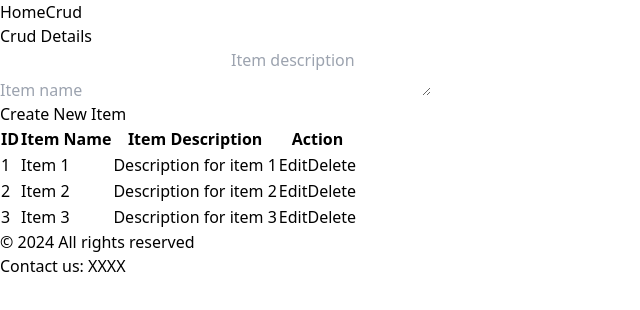
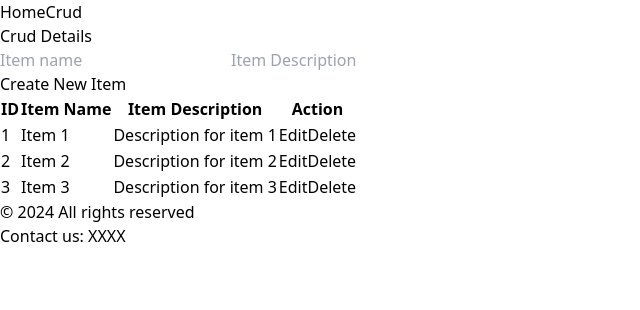
Before and after one commit to chuuuiii/crud-react, a React (Vite) app: page /crud in a window 1280 px wide. Shown: the top 310 px of the page, without its empty margins (0-640 px from the left). Built offline with nearby package versions, Linux system fonts and the light colour scheme.

Commit message:
Local storage updated

```diff
--- a/src/pages/Crud.jsx
+++ b/src/pages/Crud.jsx
@@ -14,15 +14,18 @@ export default function Crud() {
   const [items, setItems] = useState(JSON.parse(localStorage.getItem('crudItems')) || crudItem);
   const [editingItem, setEditingItem] = useState(null)
   const [formData, setFormData] = useState({name: '', description: ''});
-  const [isMessage, setIsMessage] = useState(false);
 
 
   const saveToLocalStorage = (items) => {
     localStorage.setItem('crudItems', JSON.stringify(items))
   }
 
+  useEffect(() => {
+      saveToLocalStorage(items);
+  }, [items])
+
+
   const handleChange = (e) => {
-
     const { name, value } = e.target;
     setFormData({...formData, [name]: value});
   }
@@ -52,7 +55,6 @@ export default function Crud() {
    setEditingItem(null);
    setFormData({ name: '', description: ''});
    saveToLocalStorage(updatedItems)
-   setIsMessage(true)
 
   }
 
@@ -77,6 +79,7 @@ export default function Crud() {
       .filter((item) => item.id !== id)
       .map((item, index) => ({ ...item, id: index + 1 }));
     setItems(updatedItems);
+    // saveToLocalStorage(updatedItems);
     }
   };
 
@@ -93,52 +96,22 @@ export default function Crud() {
           required
           className="border px-4 py-2 rounded mb-2 w-full"
           />
+       <input
+        type="text"
+        name="description"
+        value={formData.description}
+        onChange={handleChange}
+        placeholder="Item Description"
+        required
+        className="border px-4 py-2 rounded w-full"/>
 
-        <textarea
-          name="description"
-          value={formData.description}
-          onChange={handleChange}
-          placeholder="Item description"
-          required
-          className="border px-4 py-2 rounded mb-4  w-full"
-        />
         <div className="flex justify-center">
-        {/* {editingItem ? (
-          <Button type="update" onClick={() => {}}>
-            Update Item
-          </Button>
-        ) : (
-          <Button type="create" onClick={() => {}}>
-            Create New Item
-          </Button>
-        )} */}
-
         <Button type={editingItem ? "update" : "create"} onClick={() => {}}>
           {editingItem ? "Update Item" : "Create New Item"}
         </Button>
-        {isMessage && <div>Item Updated</div>}
         </div>
       </form>
 
-      {/* <div>
-        {items.map((item) => (
-          <div key={item.id} className="flex justify-between items-center p-4 border-b">
-            <div>
-              <p className="text-gray-500">{item.id}</p>
-              <h2 className="text-xl font-semibold">{item.name}</h2>
-              <p className="text-gray-600">{item.description}</p>
-            </div>
-            <div className="space-x-2">
-              <Button type="update" onClick={() => handleEdit(item)}>
-                Edit
-              </Button>
-              <Button type="delete" onClick={()=> handleDelete(item.id)}>
-                Delete
-              </Button>
-            </div>
-          </div>
-        ))}
-      </div> */}
       <table className="mt-10">
         <thead>
           <tr>
@@ -162,7 +135,6 @@ export default function Crud() {
                   Delete
                 </Button>
               </td>
-
             </tr>
           ))}
         </tbody>
```
